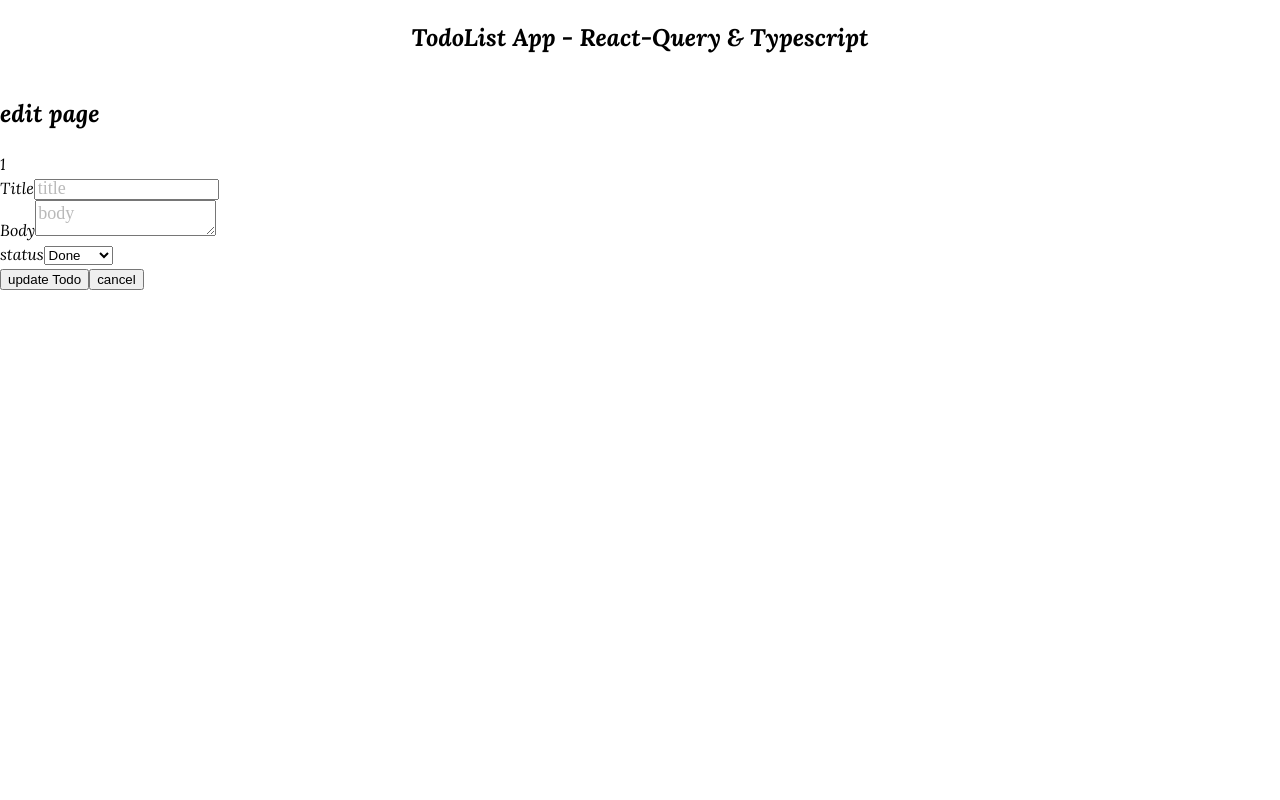
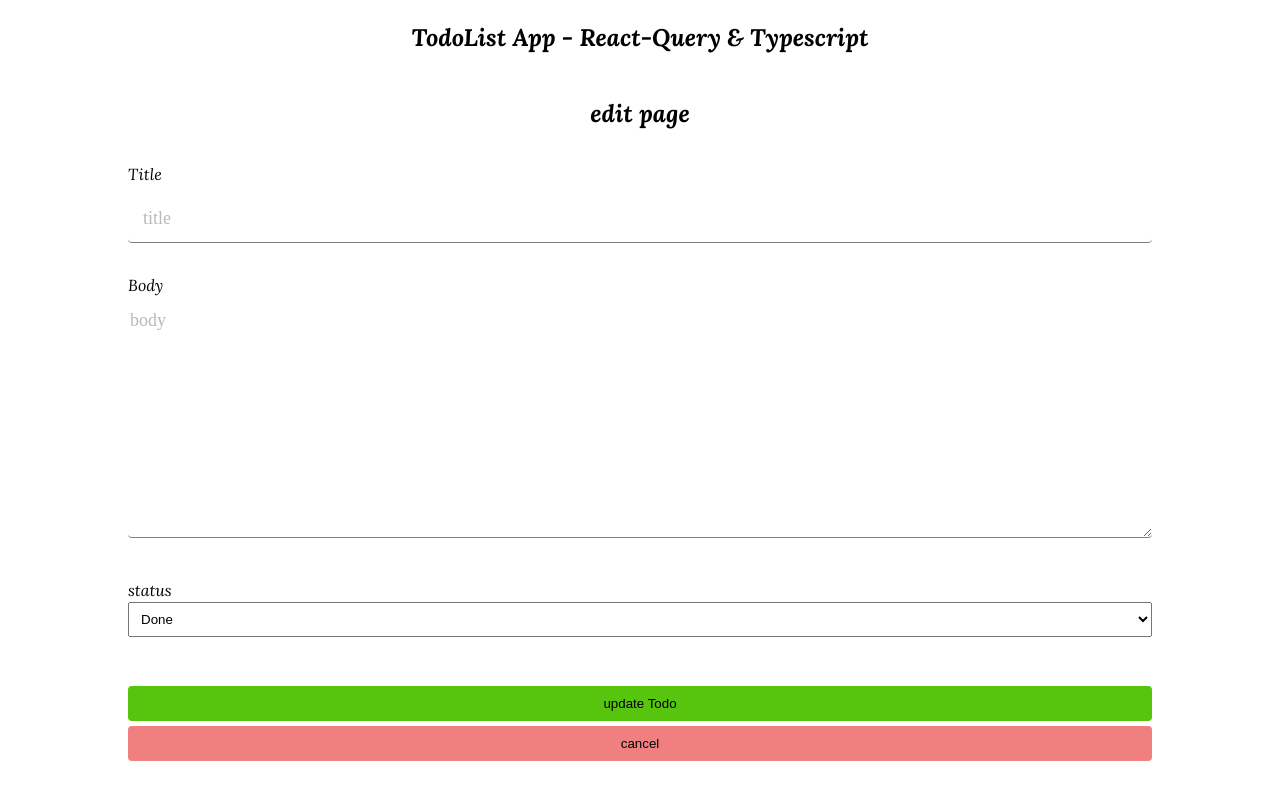
Before and after one commit to hassanamiri369/React-query-Typescript-TodoList-App, a React (Vite) app in the folder app/: page /editTodo/1 in a window 1280 px wide. Shown: the top 800 px of the page. Built offline with nearby package versions, Linux system fonts and the light colour scheme; no server answers.

Commit message:
fix editpage style

```diff
--- a/app/src/index.css
+++ b/app/src/index.css
@@ -252,3 +252,133 @@ line-height: 40px;
 .d-button button:hover{
   background-color: rgb(143, 229, 229);
 }
+
+
+
+
+
+
+
+
+
+
+
+
+
+/* edit todo page */
+
+
+
+/* add todo page */
+.editTodo-container{
+  /* background-color:lightgoldenrodyellow; */
+  width: 100%;
+  min-height: 80vh;
+  display: flex;
+  flex-direction: column;
+  align-items: center;
+  justify-content: center;
+}
+
+.editTodo-conatiner h1{
+  text-align: center;
+
+}
+ #form-edit{
+  /* background-color: lightcoral; */
+  width: 100%;
+  height: 110vh;
+  display: flex;
+  flex-direction: column;
+  align-items: center;
+  /* line-height: 60px; */
+
+}
+
+#form-edit >div{
+  /* background-color: blue; */
+  width: 80%;
+  min-height: 70vh;
+}
+.t-title{
+  /* background-color: blue; */
+  width: 100%;
+  display: flex;
+  flex-direction: column;
+  margin-bottom: 20px;
+    line-height: 45px;
+}
+
+.t-title input{
+  padding: 15px;
+  border: none;
+  border-bottom: 1px solid gray;
+   border-radius: 4px;
+}
+
+.t-body{
+  display: flex;
+  flex-direction: column;
+   margin-bottom: 20px;
+   line-height: 45px;
+
+}
+
+.t-body textarea{
+  border: none;
+  border-bottom: 1px solid gray;
+  border-radius: 4px;
+  margin-bottom: 20px;
+}
+
+::placeholder{
+  font-size: 18px;
+  opacity: 0.5;
+  font-family: 'Josefin';
+}
+
+*{
+  outline: none;
+}
+
+
+.t-complete{
+  height: 4rem;
+  margin-top: 20px;
+  display: flex;
+  margin-bottom: 40px;
+  flex-direction: column;
+}
+
+.t-complete select{
+padding: 8px;
+
+}
+
+.t-complete option{
+  padding: 8px;
+}
+.t-button{
+  width: 100%;
+  line-height: 40px;
+}
+
+.t-button button{
+  width: 100%;
+  padding: 10px;
+  border: none;
+   border-radius: 4px;
+   background-color: rgb(87, 197, 14);
+   cursor: pointer;
+}
+
+.t-button .cancel{
+  background-color: lightcoral;
+}
+
+.t-button .cancel:hover{
+  background-color: rgb(235, 169, 169);
+}
+.t-button button:hover{
+  background-color: rgb(143, 229, 229);
+}
--- a/app/src/pages/EditPage.tsx
+++ b/app/src/pages/EditPage.tsx
@@ -62,22 +62,23 @@ const EditPage = () => {
     }
   return (
     <>
-        <div>
+        <div className='editTodo-conatiner'>
             <Helmet>
                 <title>Edit Todo</title>
             </Helmet>
             <h1>edit page</h1>
             <Outlet/>
-            {id}
-            <form onSubmit={(e)=> handleSubmit(e)}>
-            <div className='t-title'>
+
+            <form id='form-edit'  onSubmit={(e)=> handleSubmit(e)}>
+                <div>
+                <div className='t-title'>
                 <label>Title</label>
                 <input type='text' value={title} onChange={(e)=> setTitle(e.target.value)} placeholder='title'/>
             </div>
 
             <div className='t-body'>
                 <label>Body</label>
-                <textarea  value={body} onChange={(e)=> setBody(e.target.value)} placeholder='body'></textarea>
+                <textarea rows={15}  value={body} onChange={(e)=> setBody(e.target.value)} placeholder='body'></textarea>
 
             </div>
 
@@ -90,11 +91,12 @@ const EditPage = () => {
                 </select>
             </div>
 
-            <div>
+            <div className='t-button'>
                 <button type='submit'>update Todo</button>
-                <button onClick={cancelUpdate}>cancel</button>
+                <button className='cancel' onClick={cancelUpdate}>cancel</button>
             </div>
-        </form>
+                </div>
+            </form>
         </div>
 
     </>
```
